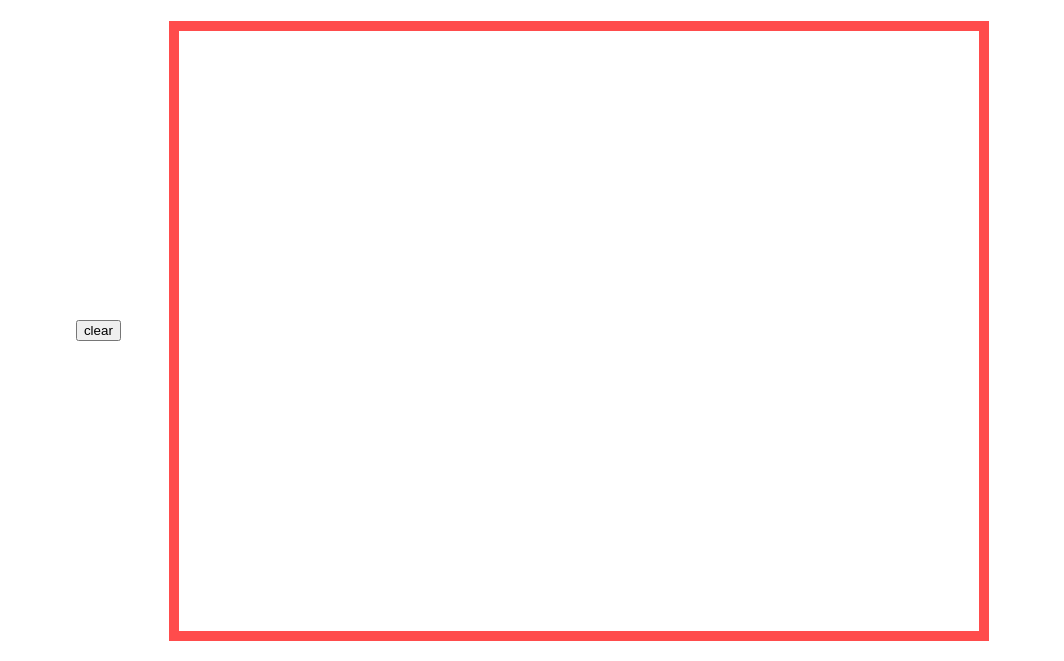
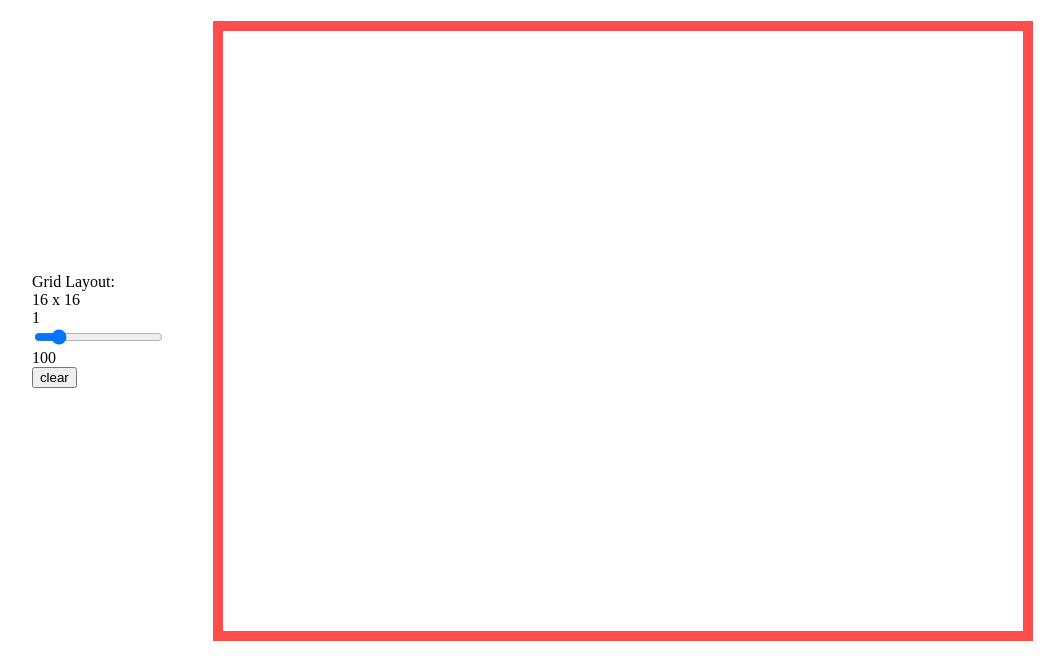
Before and after one commit to its-saad-rahman/etch-a-sketch, a plain HTML site: page index.html in a window 1280 px wide. Shown: the part 139-800 px from the top of the page, without its empty margins (76-1140 px from the left). Drawn offline with Linux system fonts and the light colour scheme; a web font is replaced by a local one.

Commit message:
Added a slider for grid

```diff
--- a/index.html
+++ b/index.html
@@ -12,10 +12,31 @@
     <div class="container">
       <h1>Etch-A-Sketch</h1>
       <div class="sketch-board">
-        <div class="menu">
+        <div class="controls">
+          <label for="grid">Grid Layout:</label>
+          <div class="range">
+            <div class="slider-value">
+              <span>16 x 16</span>
+            </div>
+            <div class="field">
+              <div class="value left">1</div>
+              <input
+                id="grid"
+                type="range"
+                name="grid"
+                min="1"
+                max="100"
+                value="16"
+                steps="1"
+                data-name="grid"
+              />
+              <div class="value right">100</div>
+            </div>
+          </div>
+
           <button>clear</button>
         </div>
-        <div class="drawing-area"></div>
+        <div id="draw" class="drawing-area"></div>
       </div>
     </div>
   </body>
```
